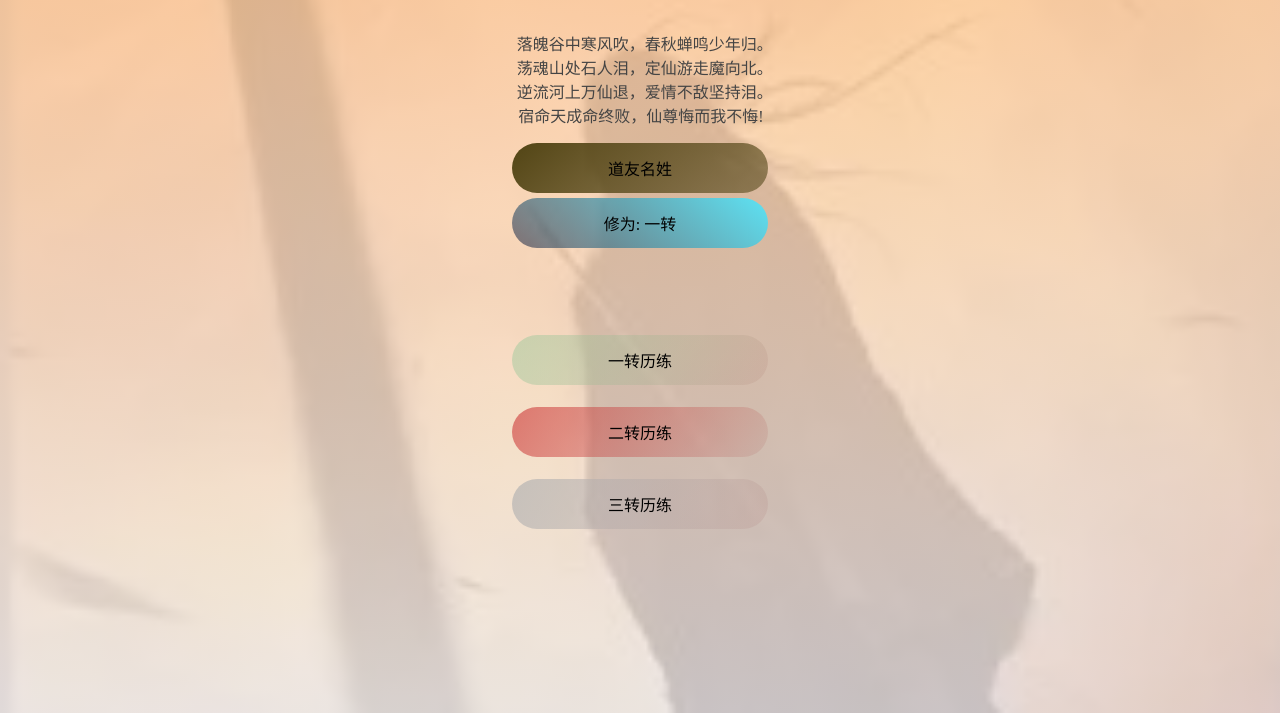
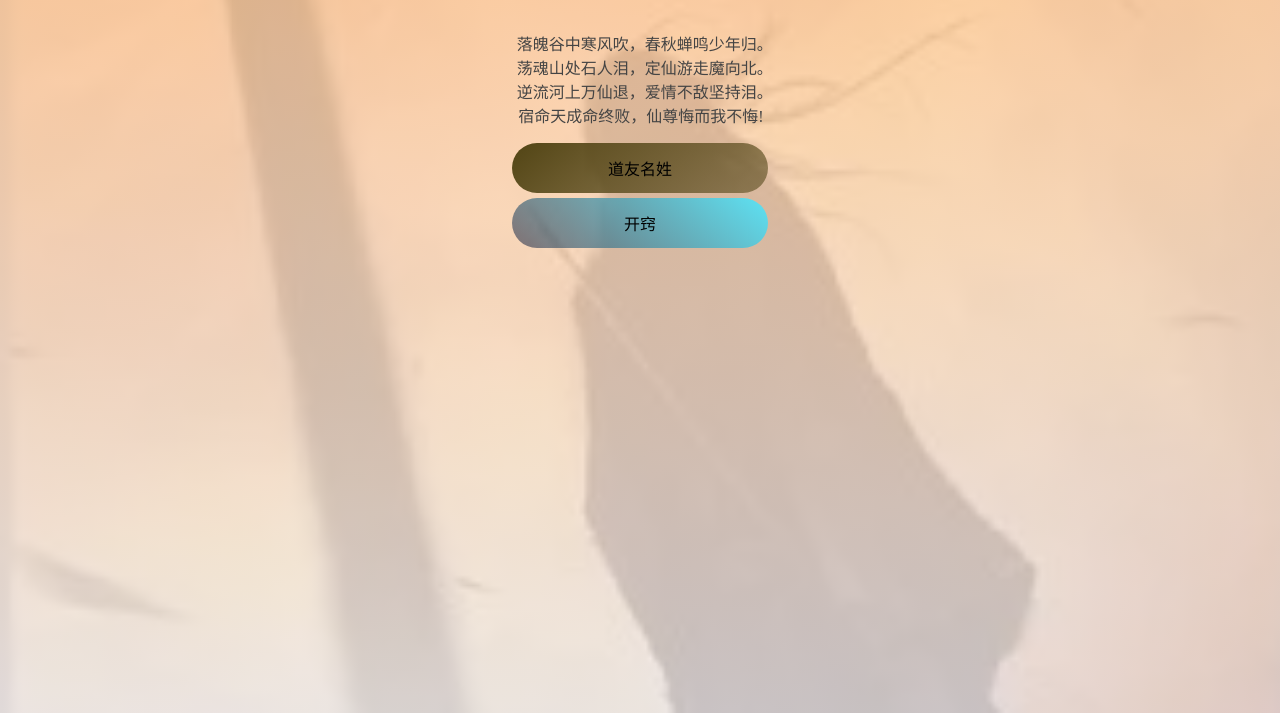
Before and after one commit to Podewei/Ri1, a plain HTML site: page index.html in a window 1280 px wide. Both pictures are taken after a click on the element "开窍". Shown: the part 116-829 px from the top of the page. Drawn offline with Linux system fonts and the light colour scheme.

Commit message:
10.29_final

```diff
--- a/index.html
+++ b/index.html
@@ -21,7 +21,7 @@
         <div id="form_start" class="init_button" onclick="enter_information();">道友名姓</div>
         <div id="init_form"></div>
         <div id="init_start" class="init_button" onclick="start();">开窍</div>
-        <div class="container">
+        <div class="container" id="first_container">
             <div id="进入一转历练" class="init_button">一转历练</div>
             <div id="进入二转历练" class="init_button">二转历练</div>
             <div id="进入三转历练" class="init_button">三转历练</div>
--- a/main.js
+++ b/main.js
@@ -6,6 +6,9 @@ window.addEventListener("load",function(){
         user_name_display.innerText = user_name;
         const form = document.getElementById("init_form");
         form.remove();
+    } else {
+        const deleter = document.getElementById("first_container");
+        deleter.remove();
     }
     if(localStorage.getItem("user_level")){
         const level_display = document.getElementById("init_start");
@@ -43,6 +46,9 @@ function enter_information(){
     }
 }
 function start(){
+    const namer = document.getElementById("form_start");
+    form_start.id = "user_name";
+    form_start.innerText = window.user_name;
     const init_start = document.getElementById("init_start");
     init_start.id = "user_level";
     if(!localStorage.getItem("user_level")){
```
